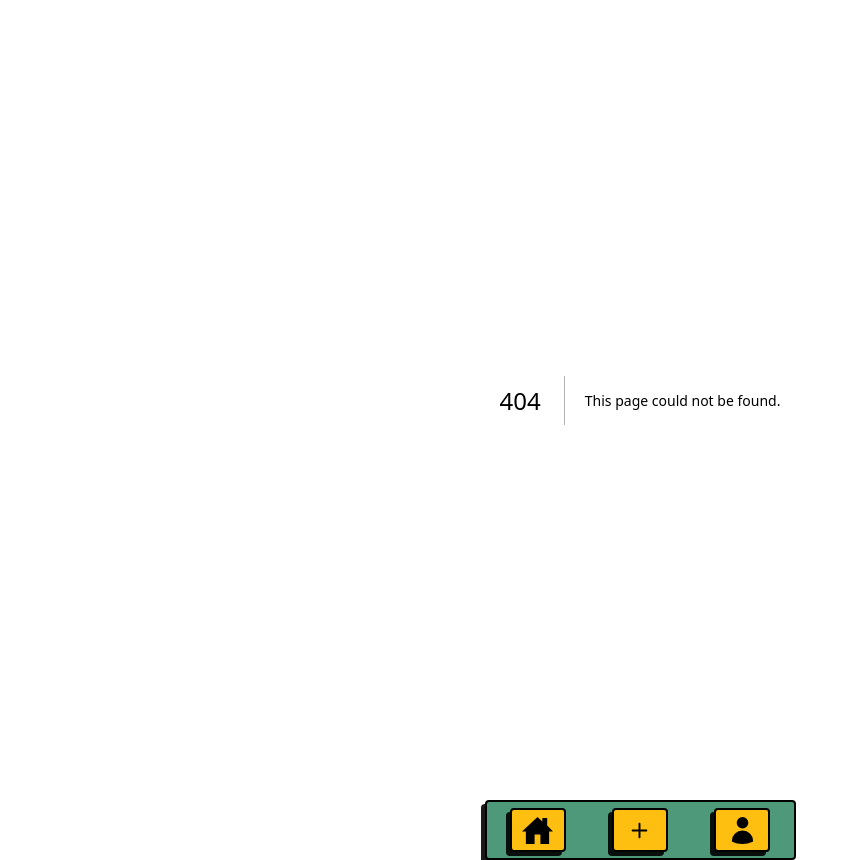
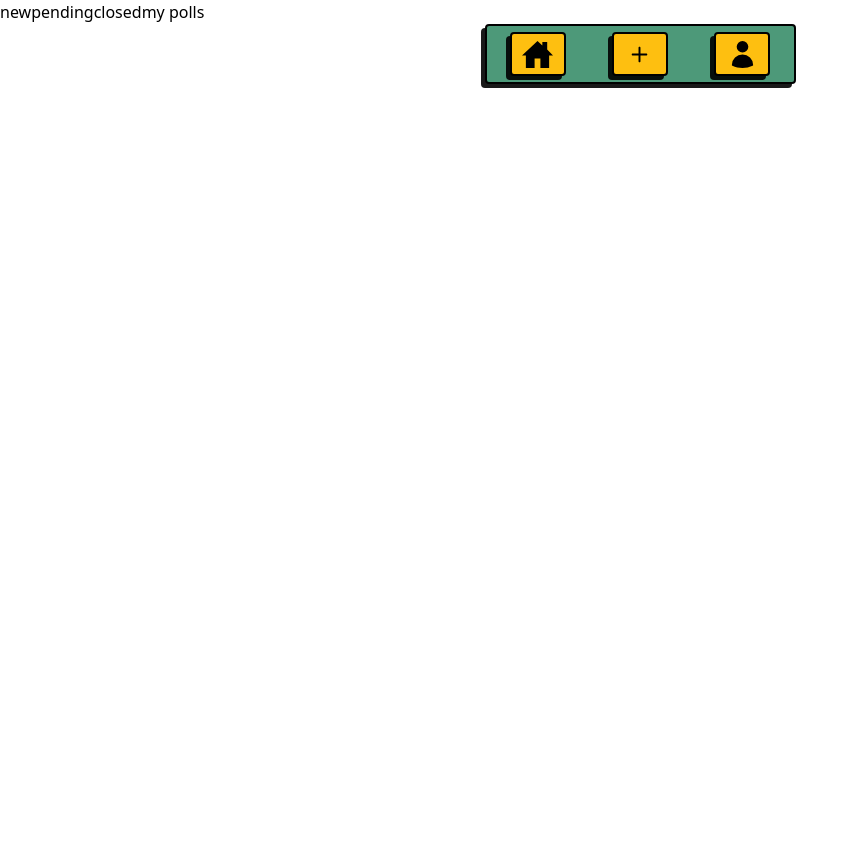
Before and after one commit to devhausleipzigacademy/camp9-final-project, a Next.js app: page /home in a window 1280 px wide. Before the commit this address had no page. Shown: the whole page, without its empty margins (0-858 px from the left). After the commit the page ends 800 px from the top, so only its background shows below. Built offline with nearby package versions, Linux system fonts and the light colour scheme.

Commit message:
setting up frontend

```diff
--- /dev/null
+++ b/app/home/page.tsx
@@ -0,0 +1,42 @@
+import React from 'react';
+
+function Home() {
+//1. user login & has a session (useSession
+//2. user credential request to check filter poll logic)
+
+
+//new
+    //Participating (true)
+    //votes (false)
+
+//pending
+    //Participating (true)
+    //votes (true)
+
+//closed
+    //all voted || time ended
+
+//my polls
+    //created polls
+
+
+//Request
+    // axios.get('/api/
+
+
+  return (
+    <div>
+      <div>
+        <button>new</button>
+        <button>pending</button>
+        <button>closed</button>
+        <button>my polls</button>
+      </div>
+        <div>
+
+        </div>
+    </div>
+  );
+}
+
+export default Home;
```
Also changed, not shown: 1 other file (tests, documents, lock files or other folders).
